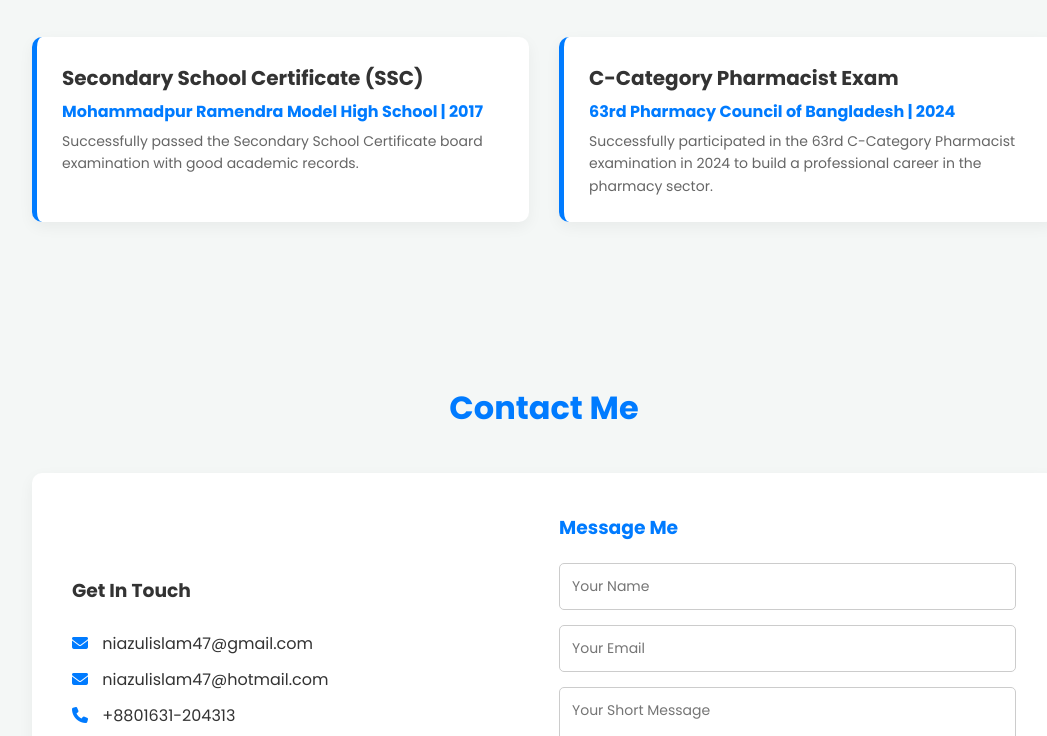
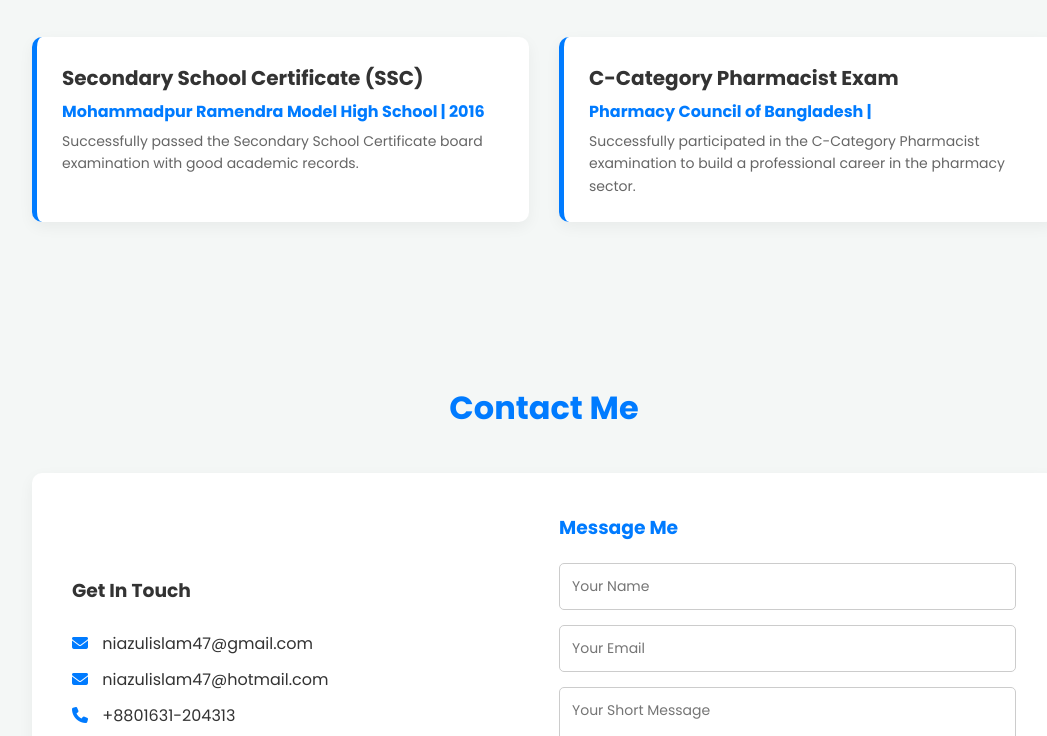
Before and after one commit to niazulislam47/niazmahmud, a plain HTML site: page index.html in a window 1280 px wide. Shown: the part 1143-1879 px from the top of the page, without its empty margins (96-1143 px from the left). Drawn offline with Linux system fonts and the light colour scheme.

Commit message:
Modify SSC year and C-Category exam details
Updated educational qualifications and exam details.

```diff
--- a/index.html
+++ b/index.html
@@ -328,14 +328,14 @@
 
             <div class="card">
                 <h3>Secondary School Certificate (SSC)</h3>
-                <h4>Mohammadpur Ramendra Model High School | 2017</h4>
+                <h4>Mohammadpur Ramendra Model High School | 2016</h4>
                 <p>Successfully passed the Secondary School Certificate board examination with good academic records.</p>
             </div>
 
             <div class="card">
                 <h3>C-Category Pharmacist Exam</h3>
-                <h4>63rd Pharmacy Council of Bangladesh | 2024</h4>
-                <p>Successfully participated in the 63rd C-Category Pharmacist examination in 2024 to build a professional career in the pharmacy sector.</p>
+                <h4>Pharmacy Council of Bangladesh |</h4>
+                <p>Successfully participated in the C-Category Pharmacist examination to build a professional career in the pharmacy sector.</p>
             </div>
 
         </div>
```
